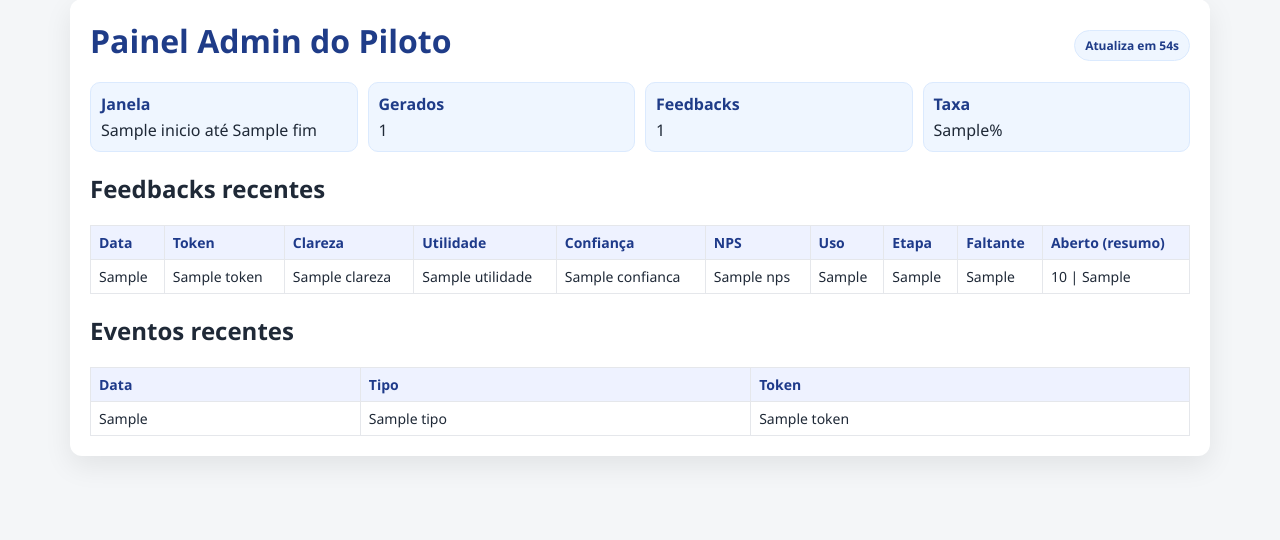
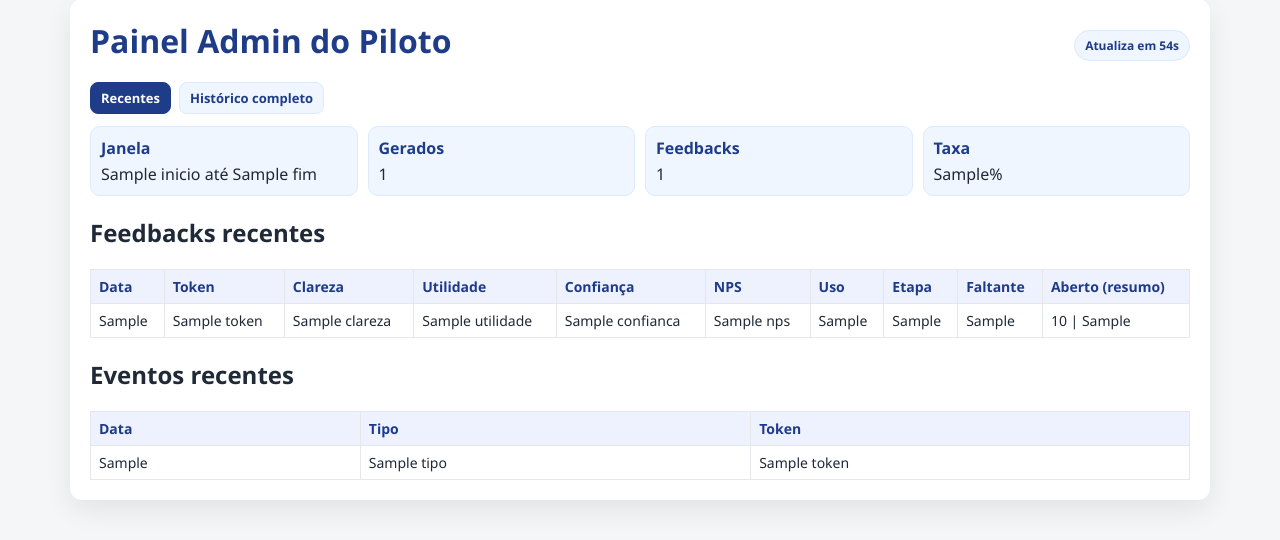
Before and after one commit to lepenhapy/lokao, a Flask app: template app/templates/piloto_admin.html in a window 1280 px wide. Shown: the part 25-565 px from the top of the page. Run offline with Flask 3, Linux system fonts and the light colour scheme; the template is opened without the code that fills it: most values are stand-ins (such as "Sample title", 1, 10 or a date in 2020).

Commit message:
Persistencia robusta de logs do piloto e historico completo no admin

```diff
--- a/app/templates/piloto_admin.html
+++ b/app/templates/piloto_admin.html
@@ -31,6 +31,27 @@
       font-size: 12px;
       font-weight: 600;
     }
+    .links {
+      display: flex;
+      gap: 8px;
+      margin-bottom: 12px;
+      flex-wrap: wrap;
+    }
+    .links a {
+      border: 1px solid #dbeafe;
+      background: #eff6ff;
+      color: #1f3c88;
+      border-radius: 8px;
+      padding: 6px 10px;
+      text-decoration: none;
+      font-size: 13px;
+      font-weight: 600;
+    }
+    .links a.active {
+      background: #1f3c88;
+      border-color: #1f3c88;
+      color: #fff;
+    }
     @media (max-width: 900px) { .grid { grid-template-columns: 1fr 1fr; } }
   </style>
 </head>
@@ -39,6 +60,16 @@
     <div class="topbar">
       <h1>Painel Admin do Piloto</h1>
       <span class="badge">Atualiza em <span id="countdown">60</span>s</span>
+    </div>
+    <div class="links">
+      <a
+        href="/piloto/admin?chave={{ chave }}"
+        class="{% if not mostrar_todos %}active{% endif %}"
+      >Recentes</a>
+      <a
+        href="/piloto/admin?chave={{ chave }}&todos=1"
+        class="{% if mostrar_todos %}active{% endif %}"
+      >Hist&oacute;rico completo</a>
     </div>
     <div class="grid">
       <div class="kpi"><strong>Janela</strong>{{ painel.metricas.janela.inicio }} at&eacute; {{ painel.metricas.janela.fim }}</div>
```
Also changed, not shown: app/api/routes.py (+7 -1 lines), app/services/piloto_teste.py (+35 -14 lines).
